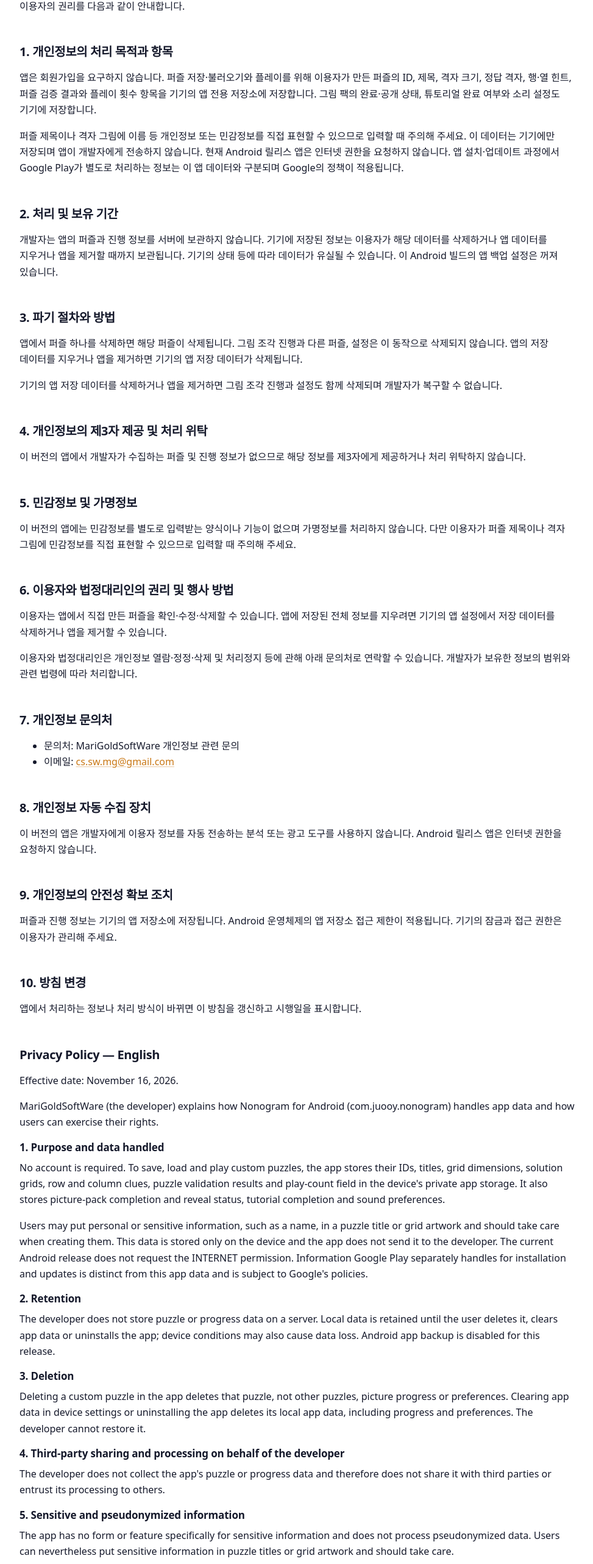
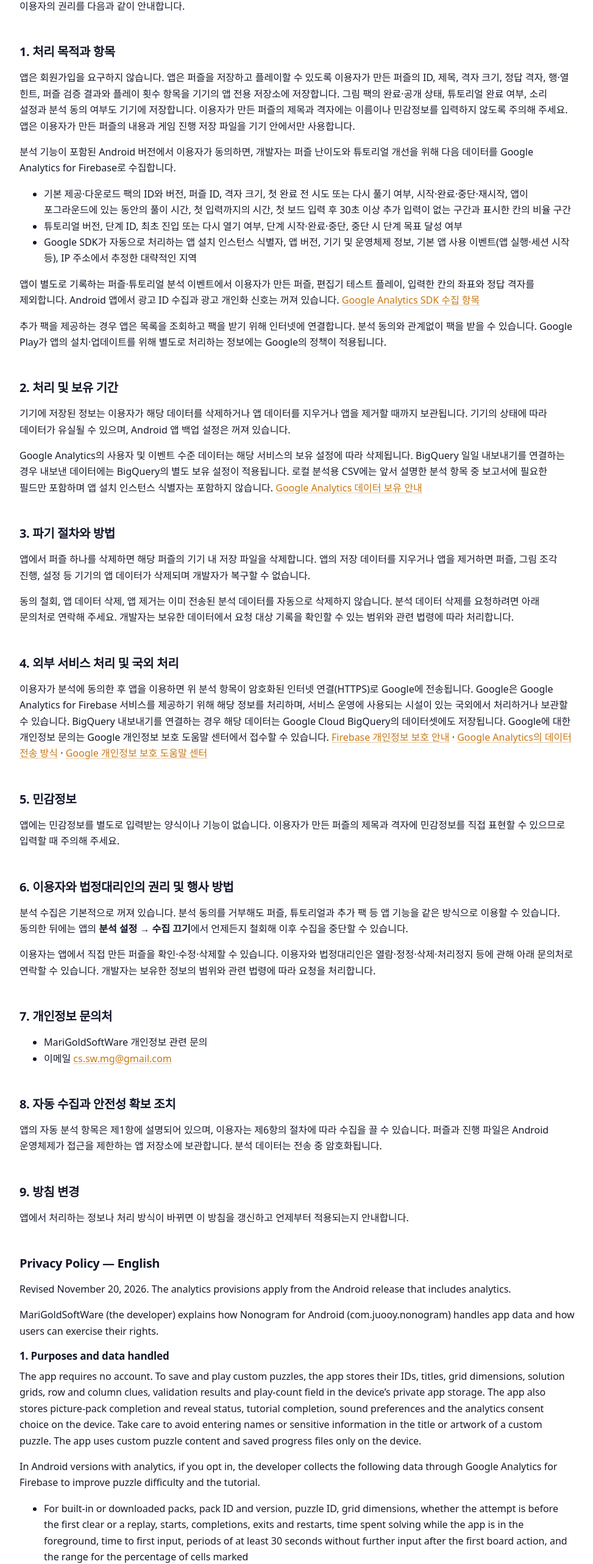
Before and after one commit to juooy/MGSW, a plain HTML site: page support/nonogram/privacy.html in a window 1280 px wide. Shown: the part 235-2800 px from the top of the page at 61% size, without its empty margins (152-1125 px from the left). Drawn offline with Linux system fonts and the light colour scheme.

Commit message:
docs: 네모로직 분석 개인정보처리방침 갱신

```diff
--- a/support/nonogram/privacy.html
+++ b/support/nonogram/privacy.html
@@ -24,70 +24,92 @@
 
     <main class="container">
       <h1>네모로직 개인정보처리방침</h1>
-      <p class="meta">시행일: 2026년 11월 16일</p>
+      <p class="meta">개정일 2026년 11월 20일 · 분석 관련 조항은 해당 기능을 포함한 Android 버전부터 적용됩니다.</p>
       <p>MariGoldSoftWare(이하 ‘개발자’)는 Nonogram(네모로직, Android 패키지명 com.juooy.nonogram) 앱에서 처리하는 정보와 이용자의 권리를 다음과 같이 안내합니다.</p>
 
-      <h2>1. 개인정보의 처리 목적과 항목</h2>
-      <p>앱은 회원가입을 요구하지 않습니다. 퍼즐 저장·불러오기와 플레이를 위해 이용자가 만든 퍼즐의 ID, 제목, 격자 크기, 정답 격자, 행·열 힌트, 퍼즐 검증 결과와 플레이 횟수 항목을 기기의 앱 전용 저장소에 저장합니다. 그림 팩의 완료·공개 상태, 튜토리얼 완료 여부와 소리 설정도 기기에 저장합니다.</p>
-      <p>퍼즐 제목이나 격자 그림에 이름 등 개인정보 또는 민감정보를 직접 표현할 수 있으므로 입력할 때 주의해 주세요. 이 데이터는 기기에만 저장되며 앱이 개발자에게 전송하지 않습니다. 현재 Android 릴리스 앱은 인터넷 권한을 요청하지 않습니다. 앱 설치·업데이트 과정에서 Google Play가 별도로 처리하는 정보는 이 앱 데이터와 구분되며 Google의 정책이 적용됩니다.</p>
+      <h2>1. 처리 목적과 항목</h2>
+      <p>앱은 회원가입을 요구하지 않습니다. 앱은 퍼즐을 저장하고 플레이할 수 있도록 이용자가 만든 퍼즐의 ID, 제목, 격자 크기, 정답 격자, 행·열 힌트, 퍼즐 검증 결과와 플레이 횟수 항목을 기기의 앱 전용 저장소에 저장합니다. 그림 팩의 완료·공개 상태, 튜토리얼 완료 여부, 소리 설정과 분석 동의 여부도 기기에 저장합니다. 이용자가 만든 퍼즐의 제목과 격자에는 이름이나 민감정보를 입력하지 않도록 주의해 주세요. 앱은 이용자가 만든 퍼즐의 내용과 게임 진행 저장 파일을 기기 안에서만 사용합니다.</p>
+      <p>분석 기능이 포함된 Android 버전에서 이용자가 동의하면, 개발자는 퍼즐 난이도와 튜토리얼 개선을 위해 다음 데이터를 Google Analytics for Firebase로 수집합니다.</p>
+      <ul>
+        <li>기본 제공·다운로드 팩의 ID와 버전, 퍼즐 ID, 격자 크기, 첫 완료 전 시도 또는 다시 풀기 여부, 시작·완료·중단·재시작, 앱이 포그라운드에 있는 동안의 풀이 시간, 첫 입력까지의 시간, 첫 보드 입력 후 30초 이상 추가 입력이 없는 구간과 표시한 칸의 비율 구간</li>
+        <li>튜토리얼 버전, 단계 ID, 최초 진입 또는 다시 열기 여부, 단계 시작·완료·중단, 중단 시 단계 목표 달성 여부</li>
+        <li>Google SDK가 자동으로 처리하는 앱 설치 인스턴스 식별자, 앱 버전, 기기 및 운영체제 정보, 기본 앱 사용 이벤트(앱 실행·세션 시작 등), IP 주소에서 추정한 대략적인 지역</li>
+      </ul>
+      <p>앱이 별도로 기록하는 퍼즐·튜토리얼 분석 이벤트에서 이용자가 만든 퍼즐, 편집기 테스트 플레이, 입력한 칸의 좌표와 정답 격자를 제외합니다. Android 앱에서 광고 ID 수집과 광고 개인화 신호는 꺼져 있습니다. <a href="https://support.google.com/analytics/answer/11582702">Google Analytics SDK 수집 항목</a></p>
+      <p>추가 팩을 제공하는 경우 앱은 목록을 조회하고 팩을 받기 위해 인터넷에 연결합니다. 분석 동의와 관계없이 팩을 받을 수 있습니다. Google Play가 앱의 설치·업데이트를 위해 별도로 처리하는 정보에는 Google의 정책이 적용됩니다.</p>
 
       <h2>2. 처리 및 보유 기간</h2>
-      <p>개발자는 앱의 퍼즐과 진행 정보를 서버에 보관하지 않습니다. 기기에 저장된 정보는 이용자가 해당 데이터를 삭제하거나 앱 데이터를 지우거나 앱을 제거할 때까지 보관됩니다. 기기의 상태 등에 따라 데이터가 유실될 수 있습니다. 이 Android 빌드의 앱 백업 설정은 꺼져 있습니다.</p>
+      <p>기기에 저장된 정보는 이용자가 해당 데이터를 삭제하거나 앱 데이터를 지우거나 앱을 제거할 때까지 보관됩니다. 기기의 상태에 따라 데이터가 유실될 수 있으며, Android 앱 백업 설정은 꺼져 있습니다.</p>
+      <p>Google Analytics의 사용자 및 이벤트 수준 데이터는 해당 서비스의 보유 설정에 따라 삭제됩니다. BigQuery 일일 내보내기를 연결하는 경우 내보낸 데이터에는 BigQuery의 별도 보유 설정이 적용됩니다. 로컬 분석용 CSV에는 앞서 설명한 분석 항목 중 보고서에 필요한 필드만 포함하며 앱 설치 인스턴스 식별자는 포함하지 않습니다. <a href="https://support.google.com/analytics/answer/7667196">Google Analytics 데이터 보유 안내</a></p>
 
       <h2>3. 파기 절차와 방법</h2>
-      <p>앱에서 퍼즐 하나를 삭제하면 해당 퍼즐이 삭제됩니다. 그림 조각 진행과 다른 퍼즐, 설정은 이 동작으로 삭제되지 않습니다. 앱의 저장 데이터를 지우거나 앱을 제거하면 기기의 앱 저장 데이터가 삭제됩니다.</p>
-      <p>기기의 앱 저장 데이터를 삭제하거나 앱을 제거하면 그림 조각 진행과 설정도 함께 삭제되며 개발자가 복구할 수 없습니다.</p>
+      <p>앱에서 퍼즐 하나를 삭제하면 해당 퍼즐의 기기 내 저장 파일을 삭제합니다. 앱의 저장 데이터를 지우거나 앱을 제거하면 퍼즐, 그림 조각 진행, 설정 등 기기의 앱 데이터가 삭제되며 개발자가 복구할 수 없습니다.</p>
+      <p>동의 철회, 앱 데이터 삭제, 앱 제거는 이미 전송된 분석 데이터를 자동으로 삭제하지 않습니다. 분석 데이터 삭제를 요청하려면 아래 문의처로 연락해 주세요. 개발자는 보유한 데이터에서 요청 대상 기록을 확인할 수 있는 범위와 관련 법령에 따라 처리합니다.</p>
 
-      <h2>4. 개인정보의 제3자 제공 및 처리 위탁</h2>
-      <p>이 버전의 앱에서 개발자가 수집하는 퍼즐 및 진행 정보가 없으므로 해당 정보를 제3자에게 제공하거나 처리 위탁하지 않습니다.</p>
+      <h2>4. 외부 서비스 처리 및 국외 처리</h2>
+      <p>이용자가 분석에 동의한 후 앱을 이용하면 위 분석 항목이 암호화된 인터넷 연결(HTTPS)로 Google에 전송됩니다. Google은 Google Analytics for Firebase 서비스를 제공하기 위해 해당 정보를 처리하며, 서비스 운영에 사용되는 시설이 있는 국외에서 처리하거나 보관할 수 있습니다. BigQuery 내보내기를 연결하는 경우 해당 데이터는 Google Cloud BigQuery의 데이터셋에도 저장됩니다. Google에 대한 개인정보 문의는 Google 개인정보 보호 도움말 센터에서 접수할 수 있습니다. <a href="https://firebase.google.com/support/privacy">Firebase 개인정보 보호 안내</a> · <a href="https://support.google.com/analytics/answer/11598602">Google Analytics의 데이터 전송 방식</a> · <a href="https://support.google.com/policies/answer/9581826">Google 개인정보 보호 도움말 센터</a></p>
 
-      <h2>5. 민감정보 및 가명정보</h2>
-      <p>이 버전의 앱에는 민감정보를 별도로 입력받는 양식이나 기능이 없으며 가명정보를 처리하지 않습니다. 다만 이용자가 퍼즐 제목이나 격자 그림에 민감정보를 직접 표현할 수 있으므로 입력할 때 주의해 주세요.</p>
+      <h2>5. 민감정보</h2>
+      <p>앱에는 민감정보를 별도로 입력받는 양식이나 기능이 없습니다. 이용자가 만든 퍼즐의 제목과 격자에 민감정보를 직접 표현할 수 있으므로 입력할 때 주의해 주세요.</p>
 
       <h2>6. 이용자와 법정대리인의 권리 및 행사 방법</h2>
-      <p>이용자는 앱에서 직접 만든 퍼즐을 확인·수정·삭제할 수 있습니다. 앱에 저장된 전체 정보를 지우려면 기기의 앱 설정에서 저장 데이터를 삭제하거나 앱을 제거할 수 있습니다.</p>
-      <p>이용자와 법정대리인은 개인정보 열람·정정·삭제 및 처리정지 등에 관해 아래 문의처로 연락할 수 있습니다. 개발자가 보유한 정보의 범위와 관련 법령에 따라 처리합니다.</p>
+      <p>분석 수집은 기본적으로 꺼져 있습니다. 분석 동의를 거부해도 퍼즐, 튜토리얼과 추가 팩 등 앱 기능을 같은 방식으로 이용할 수 있습니다. 동의한 뒤에는 앱의 <strong>분석 설정 → 수집 끄기</strong>에서 언제든지 철회해 이후 수집을 중단할 수 있습니다.</p>
+      <p>이용자는 앱에서 직접 만든 퍼즐을 확인·수정·삭제할 수 있습니다. 이용자와 법정대리인은 열람·정정·삭제·처리정지 등에 관해 아래 문의처로 연락할 수 있습니다. 개발자는 보유한 정보의 범위와 관련 법령에 따라 요청을 처리합니다.</p>
 
       <h2>7. 개인정보 문의처</h2>
       <ul>
-        <li>문의처: MariGoldSoftWare 개인정보 관련 문의</li>
-        <li>이메일: <a href="mailto:cs.sw.mg@gmail.com">cs.sw.mg@gmail.com</a></li>
+        <li>MariGoldSoftWare 개인정보 관련 문의</li>
+        <li>이메일 <a href="mailto:cs.sw.mg@gmail.com">cs.sw.mg@gmail.com</a></li>
       </ul>
 
-      <h2>8. 개인정보 자동 수집 장치</h2>
-      <p>이 버전의 앱은 개발자에게 이용자 정보를 자동 전송하는 분석 또는 광고 도구를 사용하지 않습니다. Android 릴리스 앱은 인터넷 권한을 요청하지 않습니다.</p>
+      <h2>8. 자동 수집과 안전성 확보 조치</h2>
+      <p>앱의 자동 분석 항목은 제1항에 설명되어 있으며, 이용자는 제6항의 절차에 따라 수집을 끌 수 있습니다. 퍼즐과 진행 파일은 Android 운영체제가 접근을 제한하는 앱 저장소에 보관합니다. 분석 데이터는 전송 중 암호화됩니다.</p>
 
-      <h2>9. 개인정보의 안전성 확보 조치</h2>
-      <p>퍼즐과 진행 정보는 기기의 앱 저장소에 저장됩니다. Android 운영체제의 앱 저장소 접근 제한이 적용됩니다. 기기의 잠금과 접근 권한은 이용자가 관리해 주세요.</p>
-
-      <h2>10. 방침 변경</h2>
-      <p>앱에서 처리하는 정보나 처리 방식이 바뀌면 이 방침을 갱신하고 시행일을 표시합니다.</p>
+      <h2>9. 방침 변경</h2>
+      <p>앱에서 처리하는 정보나 처리 방식이 바뀌면 이 방침을 갱신하고 언제부터 적용되는지 안내합니다.</p>
 
       <section lang="en">
         <h2>Privacy Policy — English</h2>
-        <p>Effective date: November 16, 2026.</p>
+        <p>Revised November 20, 2026. The analytics provisions apply from the Android release that includes analytics.</p>
         <p>MariGoldSoftWare (the developer) explains how Nonogram for Android (com.juooy.nonogram) handles app data and how users can exercise their rights.</p>
-        <h3>1. Purpose and data handled</h3>
-        <p>No account is required. To save, load and play custom puzzles, the app stores their IDs, titles, grid dimensions, solution grids, row and column clues, puzzle validation results and play-count field in the device's private app storage. It also stores picture-pack completion and reveal status, tutorial completion and sound preferences.</p>
-        <p>Users may put personal or sensitive information, such as a name, in a puzzle title or grid artwork and should take care when creating them. This data is stored only on the device and the app does not send it to the developer. The current Android release does not request the INTERNET permission. Information Google Play separately handles for installation and updates is distinct from this app data and is subject to Google's policies.</p>
+
+        <h3>1. Purposes and data handled</h3>
+        <p>The app requires no account. To save and play custom puzzles, the app stores their IDs, titles, grid dimensions, solution grids, row and column clues, validation results and play-count field in the device’s private app storage. The app also stores picture-pack completion and reveal status, tutorial completion, sound preferences and the analytics consent choice on the device. Take care to avoid entering names or sensitive information in the title or artwork of a custom puzzle. The app uses custom puzzle content and saved progress files only on the device.</p>
+        <p>In Android versions with analytics, if you opt in, the developer collects the following data through Google Analytics for Firebase to improve puzzle difficulty and the tutorial.</p>
+        <ul>
+          <li>For built-in or downloaded packs, pack ID and version, puzzle ID, grid dimensions, whether the attempt is before the first clear or a replay, starts, completions, exits and restarts, time spent solving while the app is in the foreground, time to first input, periods of at least 30 seconds without further input after the first board action, and the range for the percentage of cells marked</li>
+          <li>Tutorial version, step ID, first or repeat opening, steps started, completed or exited, and whether the step goal was met at exit</li>
+          <li>Data Google’s SDK processes automatically, including an app instance identifier, app version, device and operating system information, basic app usage events such as app opens and session starts, and approximate region inferred from the IP address</li>
+        </ul>
+        <p>The puzzle and tutorial events defined by the app exclude custom puzzles, editor test play, individual cell coordinates and solution grids. Advertising ID collection and advertising personalization signals are disabled in the Android app. <a href="https://support.google.com/analytics/answer/11582702">Data collected by the Google Analytics SDK</a></p>
+        <p>When additional packs are available, the app connects to the internet to list and download them. Pack downloads are available regardless of the analytics choice. Google’s policies govern the information Google Play handles separately for app installations and updates.</p>
+
         <h3>2. Retention</h3>
-        <p>The developer does not store puzzle or progress data on a server. Local data is retained until the user deletes it, clears app data or uninstalls the app; device conditions may also cause data loss. Android app backup is disabled for this release.</p>
+        <p>Data stored on the device is kept until you delete it, clear app data or uninstall the app. Device conditions can cause data loss. Android app backup is disabled.</p>
+        <p>Google Analytics deletes user- and event-level data according to that service’s retention settings. If daily export to BigQuery is enabled, exported data is subject to separate BigQuery retention settings. The local CSV used for reporting contains only the fields needed for the report from the analytics described above and excludes the app instance identifier. <a href="https://support.google.com/analytics/answer/7667196">Google Analytics data retention</a></p>
+
         <h3>3. Deletion</h3>
-        <p>Deleting a custom puzzle in the app deletes that puzzle, not other puzzles, picture progress or preferences. Clearing app data in device settings or uninstalling the app deletes its local app data, including progress and preferences. The developer cannot restore it.</p>
-        <h3>4. Third-party sharing and processing on behalf of the developer</h3>
-        <p>The developer does not collect the app's puzzle or progress data and therefore does not share it with third parties or entrust its processing to others.</p>
-        <h3>5. Sensitive and pseudonymized information</h3>
-        <p>The app has no form or feature specifically for sensitive information and does not process pseudonymized data. Users can nevertheless put sensitive information in puzzle titles or grid artwork and should take care.</p>
+        <p>Deleting a custom puzzle in the app removes its saved file from the device. Clearing app data or uninstalling the app removes local app data, including puzzles, picture progress and settings. The developer cannot restore it.</p>
+        <p>Withdrawing consent, clearing app data or uninstalling the app does not automatically delete analytics data already transmitted. To request deletion of analytics data, use the contact below. The developer handles requests under applicable law and to the extent it can identify the relevant records among the data it holds.</p>
+
+        <h3>4. External services and cross-border processing</h3>
+        <p>When you use the app after opting in, the analytics data described above is sent to Google over an encrypted internet connection (HTTPS). Google processes the data to provide Google Analytics for Firebase and may process or store it abroad where it operates facilities for the service. If BigQuery export is enabled, the exported data is also stored in a Google Cloud BigQuery dataset. You can contact Google about privacy through its Privacy Help Center. <a href="https://firebase.google.com/support/privacy">Firebase privacy information</a> · <a href="https://support.google.com/analytics/answer/11598602">Google Analytics data transmission</a> · <a href="https://support.google.com/policies/answer/9581826">Google Privacy Help Center</a></p>
+
+        <h3>5. Sensitive information</h3>
+        <p>The app has no form or feature designed to collect sensitive information. Use care when creating a custom puzzle because its title or grid can contain sensitive information that you enter.</p>
+
         <h3>6. Rights of users and legal guardians</h3>
-        <p>Users can view, edit and delete their custom puzzles in the app. All local app data can be removed through device settings or by uninstalling the app. Users and legal guardians may contact the developer about access, correction, deletion or suspension of processing; requests will be handled according to applicable law and the information held.</p>
+        <p>Analytics collection is off by default. You can decline consent and continue to use puzzles, the tutorial and additional packs. After opting in, you can stop future collection at any time by choosing <strong>Analytics settings (분석 설정) → Turn off collection (수집 끄기)</strong> in the app.</p>
+        <p>You can view, edit and delete your custom puzzles in the app. Users and legal guardians may contact the developer to request access, correction, deletion or restriction of processing. The developer handles requests under applicable law and based on the information it holds.</p>
+
         <h3>7. Privacy contact</h3>
-        <p>MariGoldSoftWare privacy inquiries: <a href="mailto:cs.sw.mg@gmail.com">cs.sw.mg@gmail.com</a>.</p>
-        <h3>8. Automatic data collection</h3>
-        <p>This release does not use analytics or advertising tools to automatically send user data to the developer. The Android release does not request the INTERNET permission.</p>
-        <h3>9. Safeguards</h3>
-        <p>Puzzle and progress data is kept in the device's private app storage and is subject to Android's app-storage access restrictions. Users should manage device locks and access permissions.</p>
-        <h3>10. Policy changes</h3>
-        <p>If app data or its processing changes, this policy will be updated with an effective date.</p>
+        <p>MariGoldSoftWare privacy inquiries <a href="mailto:cs.sw.mg@gmail.com">cs.sw.mg@gmail.com</a>.</p>
+
+        <h3>8. Automatic collection and safeguards</h3>
+        <p>Section 1 describes the data the app collects automatically for analytics. Section 6 explains how to turn off collection. Puzzles and progress files are kept in app storage with Android access restrictions. Analytics data is encrypted in transit.</p>
+
+        <h3>9. Policy changes</h3>
+        <p>If app data or its processing changes, the developer will update this policy and state when the changes apply.</p>
       </section>
     </main>
 
```
